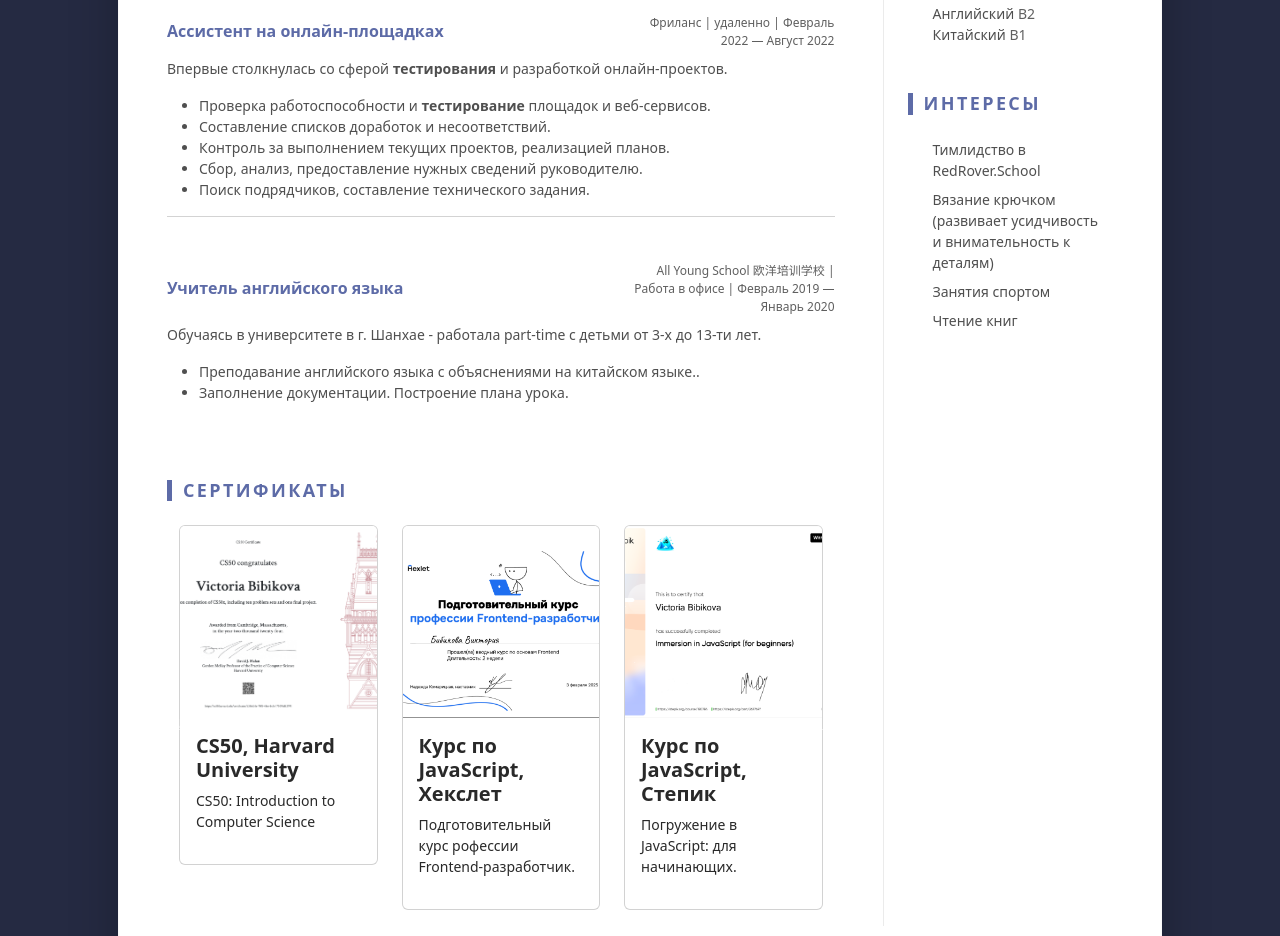
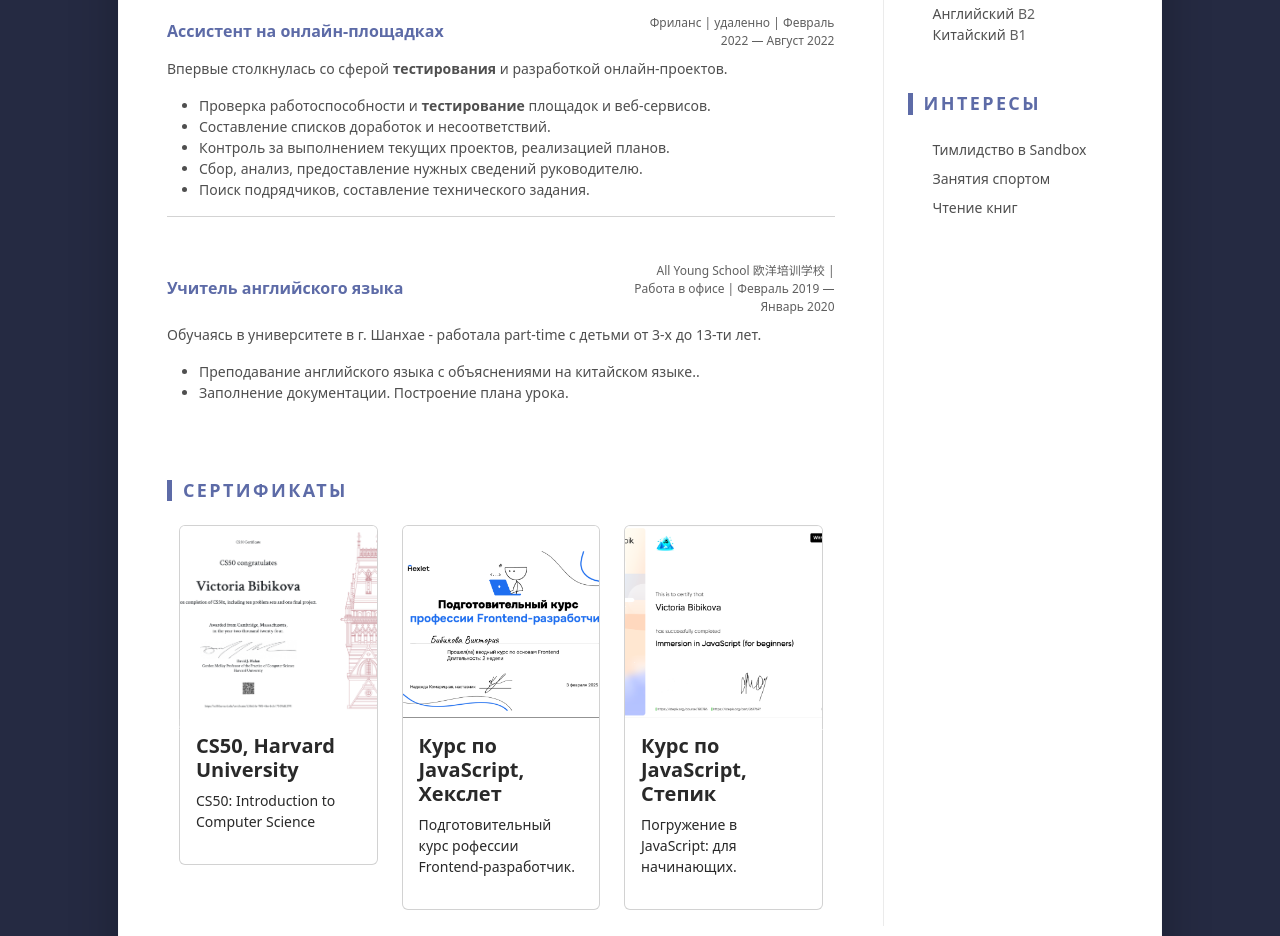
Before and after one commit to bibikovavi/bibikovavi.github.io, a plain HTML site: page index.html in a window 1280 px wide. Shown: the part 1609-2545 px from the top of the page. Drawn offline with Linux system fonts and the light colour scheme.

Commit message:
Update index.html

```diff
--- a/index.html
+++ b/index.html
@@ -297,8 +297,8 @@
                         <section class="skills-section py-3">
                            <h3 class="text-uppercase resume-section-heading mb-4">Интересы</h3>
                            <ul class="list-unstyled resume-interests-list mb-0">
-                              <li class="mb-2">Тимлидство в RedRover.School</li>
-                              <li class="mb-2">Вязание крючком (развивает усидчивость и внимательность к деталям)</li>
+                              <li class="mb-2">Тимлидство в Sandbox</li>
+<!--                               <li class="mb-2">Вязание крючком (развивает усидчивость и внимательность к деталям)</li> -->
                               <li class="mb-2">Занятия спортом</li>
                               <li class="mb-2">Чтение книг</li>
                            </ul>
```
